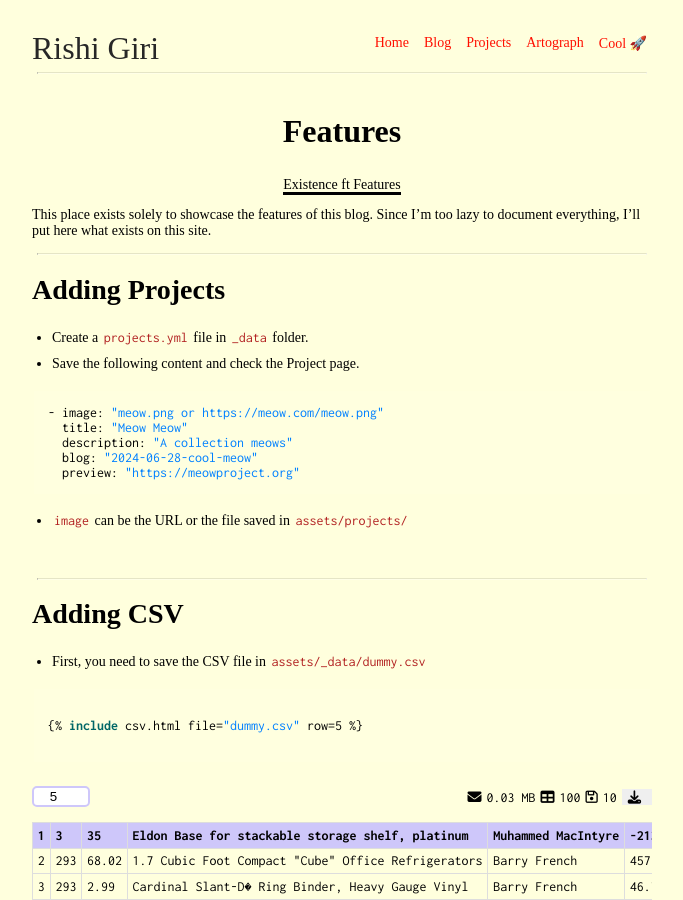
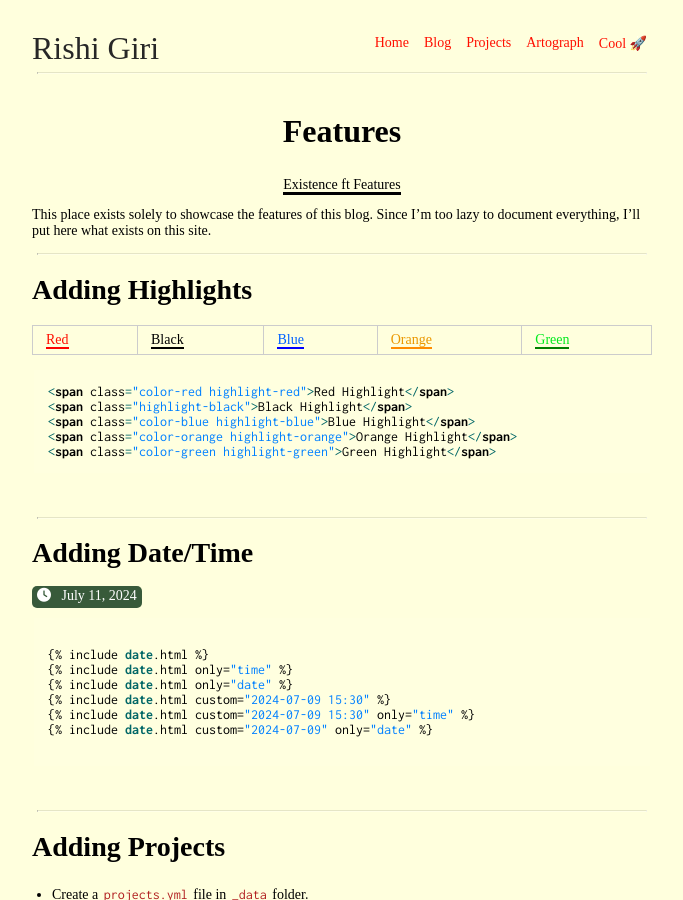
Before and after one commit to CodeDotJS/space, a Jekyll site: the page built from features.md, in a window 1280 px wide and 900 px high. Shown: the whole window, without its empty margins (298-981 px from the left). Built offline with Jekyll 4.4.1, drawn with Linux system fonts in a browser that asks for light colours; nearby versions of some CDN libraries; some web fonts are replaced.

Commit message:
addons: add more features

````diff
--- a/features.md
+++ b/features.md
@@ -7,6 +7,41 @@ title: Features
 {: .center}
 
 This place exists solely to showcase the features of this blog. Since I’m too lazy to document everything, I’ll put here what exists on this site.
+
+---
+
+# Adding Highlights
+
+| <span class="color-red highlight-red">Red</span> | <span class="highlight-black">Black</span> | <span class="color-blue highlight-blue">Blue </span> | <span class="color-orange highlight-orange">Orange </span> | <span class="color-green highlight-green">Green</span>
+
+```html
+<span class="color-red highlight-red">Red Highlight</span>
+<span class="highlight-black">Black Highlight</span>
+<span class="color-blue highlight-blue">Blue Highlight</span>
+<span class="color-orange highlight-orange">Orange Highlight</span>
+<span class="color-green highlight-green">Green Highlight</span>
+```
+
+<br>
+
+---
+
+# Adding Date/Time
+
+{% include date.html only="date" %}
+
+```
+{% raw %}
+{% include date.html %}
+{% include date.html only="time" %}
+{% include date.html only="date" %}
+{% include date.html custom="2024-07-09 15:30" %}
+{% include date.html custom="2024-07-09 15:30" only="time" %}
+{% include date.html custom="2024-07-09" only="date" %}
+{% endraw %}
+```
+
+<br>
 
 ---
 
````
